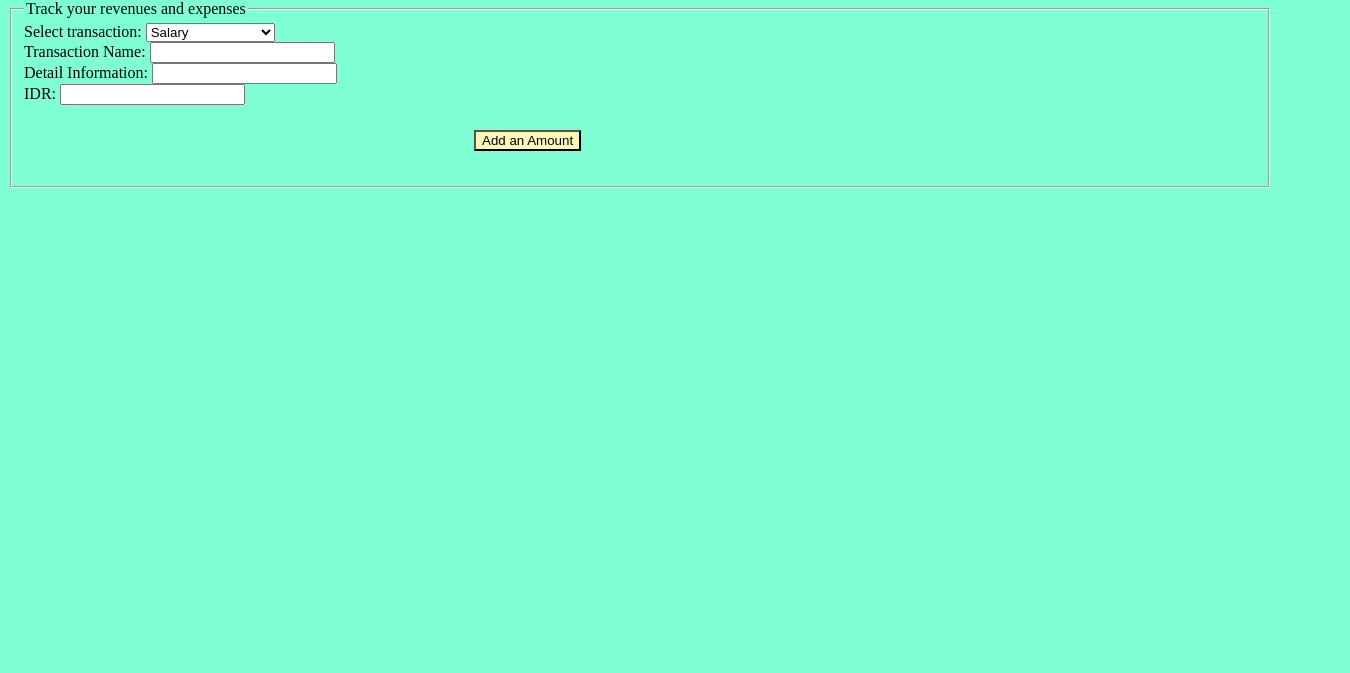
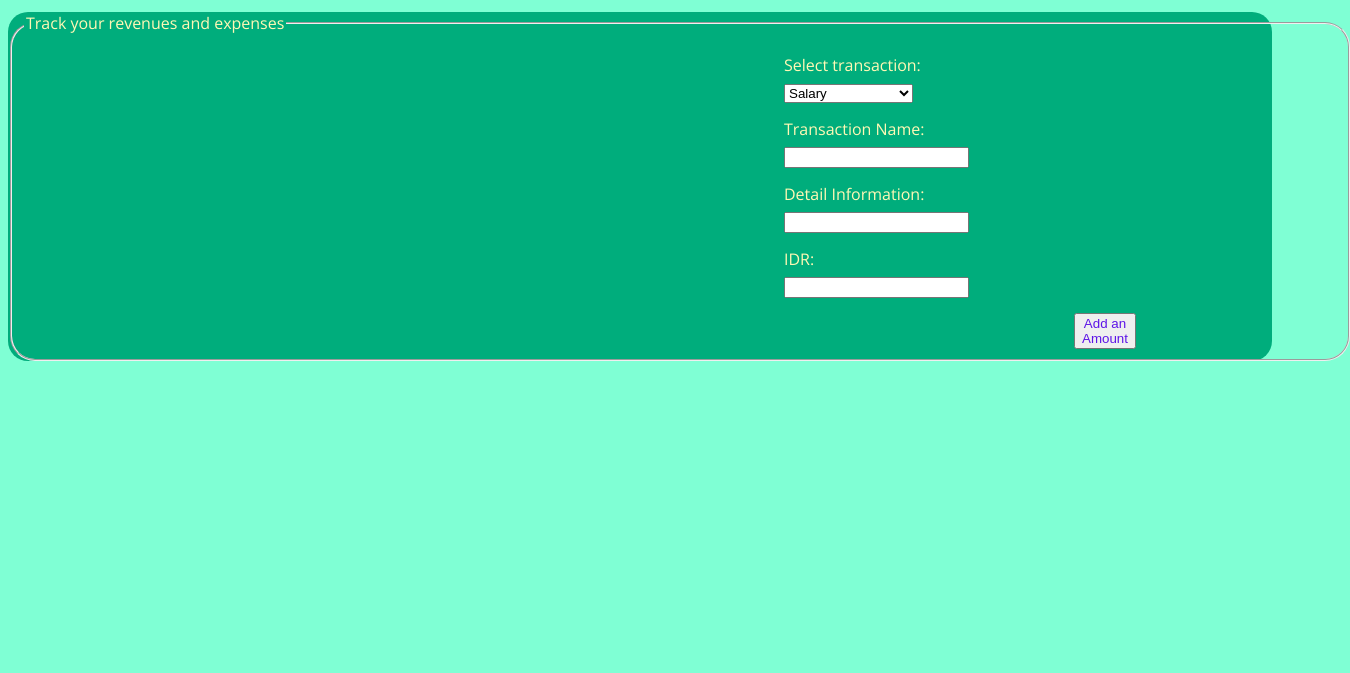
Before and after one commit to RevoU-FSSE-2/week-7-andalanaldi, a plain HTML site: page index.html in a window 1280 px wide. Shown: the part 127-800 px from the top of the page, 1350 px wide, since content can reach past the window. Drawn offline with nearby package versions, Linux system fonts and the light colour scheme; a script that the page names is missing.

Commit message:
chore: modify css file

```diff
--- a/style.css
+++ b/style.css
@@ -1,21 +1,51 @@
+@import url("https://fonts.googleapis.com/css2?family=Open+Sans&display=swap");
+
 body {
     background-color: aquamarine;
-
+    font-family: Open Sans, sans-serif;
     /* background-color: #B5FF7D;
-    background-color: #00AD7C; */
+    background-color: #52D681; */
 }
 
 header {
     text-align: center;
+    color: #5D13E7;
+    font-weight: bolder;
 }
 
-form > fieldset > div {
-    background-color:
-    #52D681;
+.field-set{
+    border-radius: 25px;
+    color: #FFF8B5;
+}
+
+.form-border {
+    background-color:#00AD7C;
+    border-radius: 20px;
+}
+
+.form-space {
+    padding-left: 750px;
+    padding-right: 200px;
+    color: #FFF8B5;
+}
+
+label {
+    display: block;
+    margin: 15px 0 5px;
+}
+
+.fill {
+    display: inline-block;
+    padding-left: 10px;
+    padding-right: 10px;
+    /* margin: 25px 25px 25px 250px; */
 }
 
 button {
-    margin: 25px 250px 25px 450px;
-    background-color:
-    #FFF8B5;
+    margin-top: 15px;
+    margin-left: 1050px;
+    margin-right: 200px;
+    /* margin: 25px 25px 25px 1050px; */
+    /* margin: 25px 250px 25px 450px; */
+    color: #5D13E7;
 }
```
